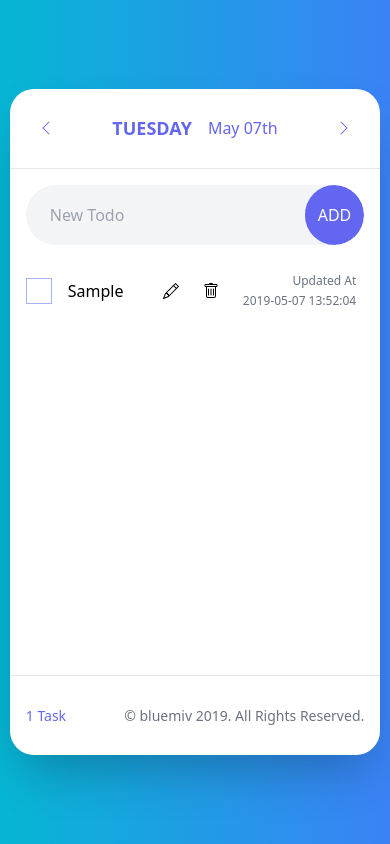
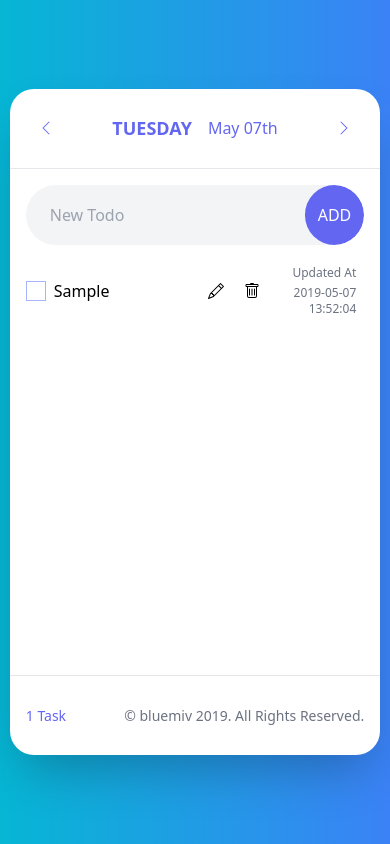
Before and after one commit to bluemiv/ReactToDoWebApp, a React (Vite) app: page / in a window 390 px wide. Both pictures are taken after typing "Sample" into the empty fields and a click on the button "ADD". Built offline with nearby package versions, Linux system fonts and the light colour scheme.

Commit message:
style: 반응형 디자인 #17

```diff
--- a/src/features/todo/components/TodoCheckBox.tsx
+++ b/src/features/todo/components/TodoCheckBox.tsx
@@ -10,7 +10,7 @@ export default function TodoCheckBox({ isCompleted = false, onClick }: TProps) {
   return (
     <button
       className={classNames(
-        'flex items-center justify-center text-white ㅜㅐcursor-pointer border border-indigo-300 w-[26px] h-[26px]',
+        'flex items-center justify-center text-white ㅜㅐcursor-pointer border border-indigo-300 w-[20px] h-[20px] sm:w-[26px] sm:h-[26px]',
         isCompleted ? 'bg-indigo-300' : '',
       )}
       onClick={onClick}
--- a/src/features/todo/components/TodoItem.tsx
+++ b/src/features/todo/components/TodoItem.tsx
@@ -38,7 +38,7 @@ export default function TodoItem({ todo }: TProps) {
   const diabledEditButton = isEditMode && !nextTodo;
   const isCompleted = todo.state === TodoState.completed;
   return (
-    <div className="flex items-center gap-4 h-[60px]">
+    <div className="flex items-center gap-2 sm:gap-4 h-[60px]">
       <TodoCheckBox
         onClick={() => completeTodo({ id: todo.id, isCompleted: !isCompleted })}
         isCompleted={isCompleted}
@@ -46,7 +46,7 @@ export default function TodoItem({ todo }: TProps) {
       <div className="flex-1">
         {isEditMode ? (
           <input
-            className="w-full outline-none px-6 py-2 rounded-full bg-gray-100"
+            className="w-full outline-none px-4 sm:px-6 py-2 rounded-full bg-gray-100"
             value={nextTodo}
             onChange={(e) => setNextTodo(e.target.value.trim())}
             placeholder="내용을 입력해주세요"
@@ -55,7 +55,7 @@ export default function TodoItem({ todo }: TProps) {
           <div className={isCompleted ? 'line-through text-gray-500 italic' : ''}>{todo.todo}</div>
         )}
       </div>
-      <div className="flex items-center gap-2">
+      <div className="flex items-center gap-1 sm:gap-2">
         {isEditMode ? (
           <IconButton
             icon={<Icons.Send />}
@@ -67,7 +67,7 @@ export default function TodoItem({ todo }: TProps) {
         )}
         <IconButton icon={<Icons.Trash />} onClick={onClickRemoveButton} />
       </div>
-      <div className="text-xs text-gray-500 text-right flex flex-col gap-1">
+      <div className="text-xs text-gray-500 text-right flex flex-col gap-1 w-[80px] sm:w-auto">
         <div>Updated At</div>
         <div>{todo.updated}</div>
       </div>
```
